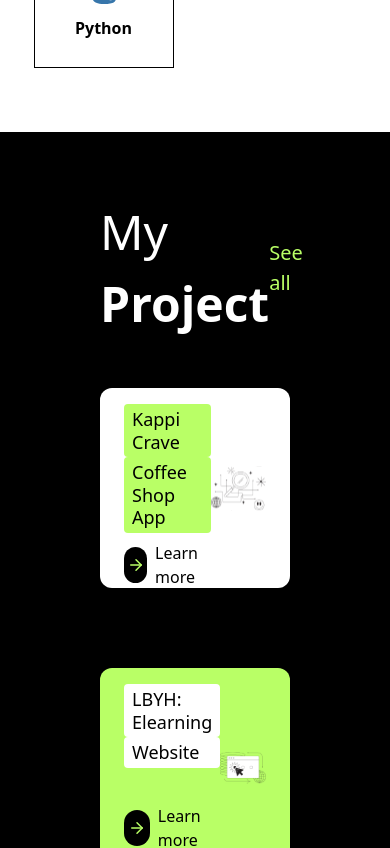
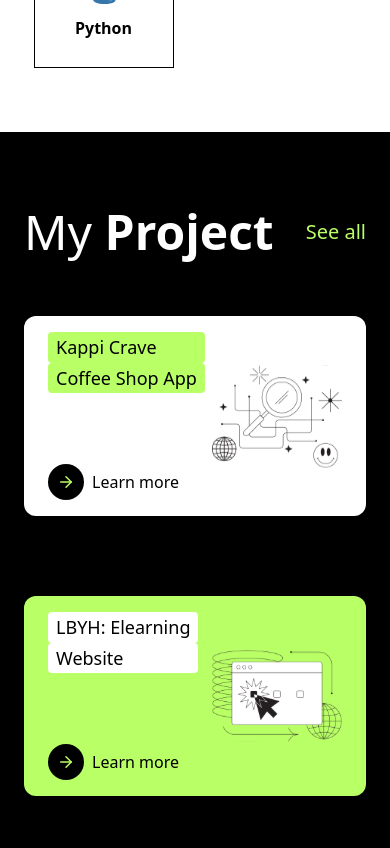
Before and after one commit to FAYEZA-ZOBAIR/fayfolio, a React (Vite) app: page / in a window 390 px wide. Shown: the part 1480-2328 px from the top of the page. Built offline with nearby package versions, Linux system fonts and the light colour scheme.

Commit message:
changed project.jsx

```diff
--- a/src/components/Projects.jsx
+++ b/src/components/Projects.jsx
@@ -54,7 +54,7 @@ function Projects() {
   ];
 
   return (
-    <section className="w-full px-[100px] py-16 bg-black">
+    <section className="w-full px-6 sm:px-8 md:px-[60px] lg:px-[100px] py-16 bg-black">
       {/* Section Header */}
       <div className="flex justify-between items-center mb-12">
         <h2 className="text-[48px] font-[400] font-sora text-white">
```
